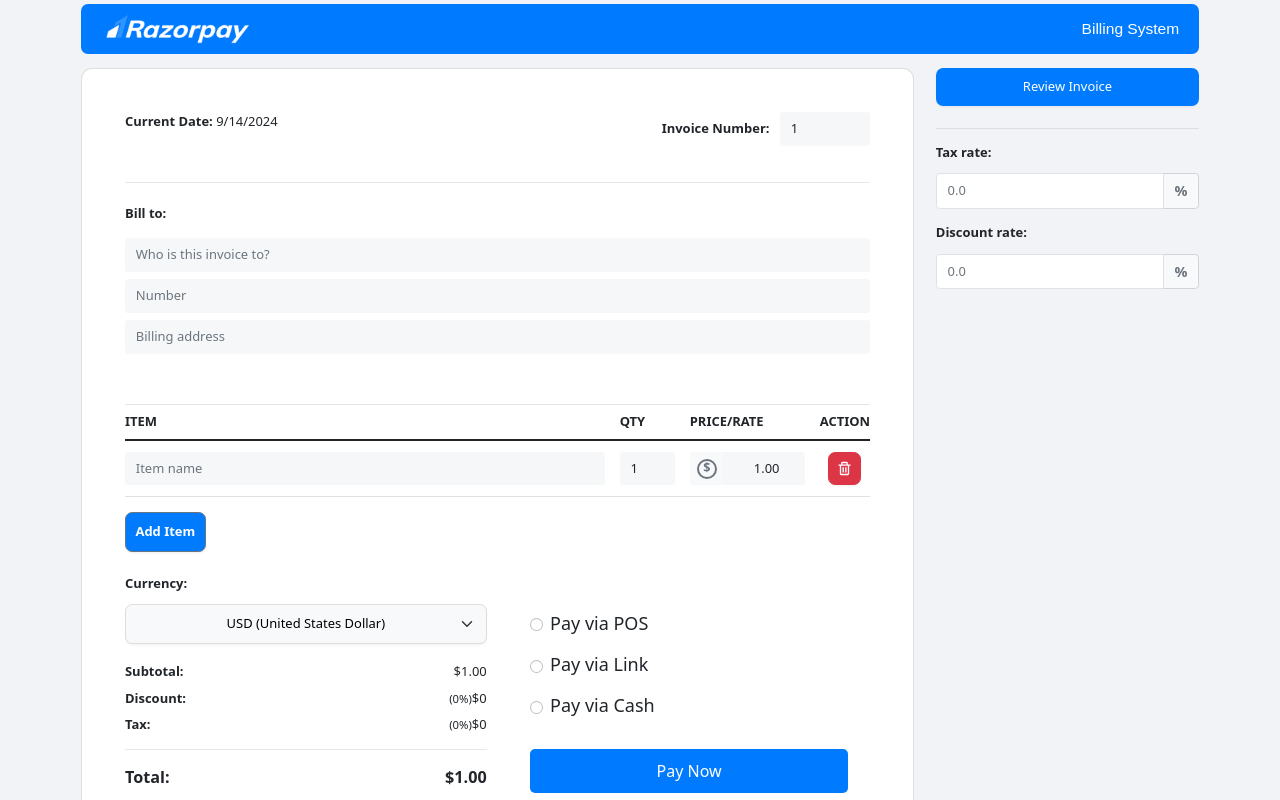
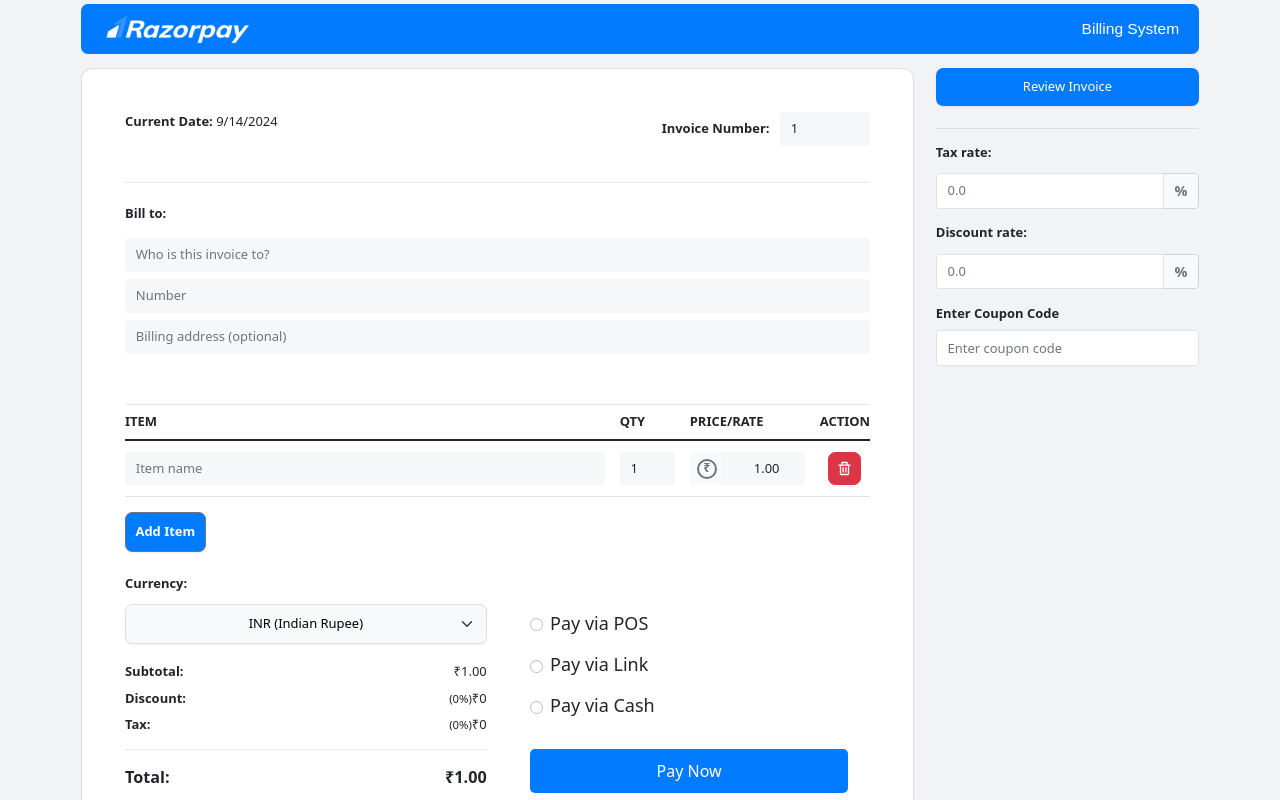
Before and after one commit to shivaay7/RAYZ-THE-BAR, a React (Create React App) app: page / in a window 1280 px wide. Shown: the top 800 px of the page. Built offline with nearby package versions, Linux system fonts and the light colour scheme.

Commit message:
Update InvoiceForm.js

```diff
--- a/src/components/InvoiceForm.js
+++ b/src/components/InvoiceForm.js
@@ -1,46 +1,46 @@
-import React from 'react';
-import 'bootstrap/dist/css/bootstrap.min.css';
-import Row from 'react-bootstrap/Row';
-import Col from 'react-bootstrap/Col';
-import Button from 'react-bootstrap/Button';
-import Form from 'react-bootstrap/Form';
-import Card from 'react-bootstrap/Card';
-import InvoiceItem from './InvoiceItem';
-import InvoiceModal from './InvoiceModal';
-import InputGroup from 'react-bootstrap/InputGroup';
-import PaymentButtons from './options';
-
+import React from "react";
+import "bootstrap/dist/css/bootstrap.min.css";
+import Row from "react-bootstrap/Row";
+import Col from "react-bootstrap/Col";
+import Button from "react-bootstrap/Button";
+import Form from "react-bootstrap/Form";
+import Card from "react-bootstrap/Card";
+import InvoiceItem from "./InvoiceItem";
+import InvoiceModal from "./InvoiceModal";
+import InputGroup from "react-bootstrap/InputGroup";
+import PaymentButtons from "./options";
 
 class InvoiceForm extends React.Component {
   constructor(props) {
     super(props);
     this.state = {
       isOpen: false,
-      currency: '$',
-      currentDate: '',
+      currency: "₹",
+      currentDate: "",
       invoiceNumber: 1,
-      dateOfIssue: '',
-      billTo: '',
-      billToEmail: '',
-      billToAddress: '',
-      billFrom: '',
-      billFromEmail: '',
-      billFromAddress: '',
-      notes: '',
-      total: '0.00',
-      subTotal: '0.00',
-      taxRate: '',
-      taxAmmount: '0.00',
-      discountRate: '',
-      discountAmmount: '0.00'
+      dateOfIssue: "",
+      billTo: "",
+      billToEmail: "",
+      billToAddress: "",
+      billFrom: "",
+      billFromEmail: "",
+      billFromAddress: "",
+      notes: "",
+      total: "0.00",
+      subTotal: "0.00",
+      taxRate: "",
+      taxAmmount: "0.00",
+      discountRate: "",
+      discountAmmount: "0.00",
+      coupon: "",
     };
     this.state.items = [
       {
         id: 0,
-        name: '',
-        price: '1.00',
-        quantity: 1
-      }
+        name: "",
+        price: "1.00",
+        quantity: 1,
+      },
     ];
     this.editField = this.editField.bind(this);
   }
@@ -62,9 +62,9 @@ class InvoiceForm extends React.Component {
     const id = (+new Date() + Math.floor(Math.random() * 999999)).toString(36);
     const newItem = {
       id: id,
-      name: '',
-      price: '1.00',
-      quantity: 1
+      name: "",
+      price: "1.00",
+      quantity: 1,
     };
 
     const updatedItems = [...this.state.items, newItem];
@@ -83,14 +83,20 @@ class InvoiceForm extends React.Component {
     });
 
     this.setState({ subTotal: subTotal.toFixed(2) }, () => {
-      const taxAmount = parseFloat((subTotal * (this.state.taxRate / 100)).toFixed(2));
-      const discountAmount = parseFloat((subTotal * (this.state.discountRate / 100)).toFixed(2));
-      const total = parseFloat(subTotal - discountAmount + taxAmount).toFixed(2);
+      const taxAmount = parseFloat(
+        (subTotal * (this.state.taxRate / 100)).toFixed(2)
+      );
+      const discountAmount = parseFloat(
+        (subTotal * (this.state.discountRate / 100)).toFixed(2)
+      );
+      const total = parseFloat(subTotal - discountAmount + taxAmount).toFixed(
+        2
+      );
 
       this.setState({
         taxAmmount: taxAmount,
         discountAmmount: discountAmount,
-        total: total
+        total: total,
       });
     });
   }
@@ -99,7 +105,7 @@ class InvoiceForm extends React.Component {
     var item = {
       id: evt.target.id,
       name: evt.target.name,
-      value: evt.target.value
+      value: evt.target.value,
     };
     var items = this.state.items.slice();
     var newItems = items.map(function (items) {
@@ -112,13 +118,14 @@ class InvoiceForm extends React.Component {
     });
     this.setState({ items: newItems });
     this.handleCalculateTotal();
-  };
+  }
 
   editField = (event) => {
     this.setState({
-      [event.target.name]: event.target.value
+      [event.target.name]: event.target.value,
+    }, () => {
+      this.handleCalculateTotal(); // Update totals after editing any field
     });
-    this.handleCalculateTotal();
   };
 
   onCurrencyChange = (event) => {
@@ -135,9 +142,9 @@ class InvoiceForm extends React.Component {
 
   render() {
     const buttonStyle = {
-      backgroundColor: '#007bff',
-      color: 'white',
-      border: 'none'
+      backgroundColor: "#007bff",
+      color: "white",
+      border: "none",
     };
 
     return (
@@ -150,72 +157,128 @@ class InvoiceForm extends React.Component {
                   <div className="d-flex flex-column">
                     <div className="mb-2">
                       <span className="fw-bold">Current&nbsp;Date:&nbsp;</span>
-                      <span className="current-date">{new Date().toLocaleDateString()}</span>
+                      <span className="current-date">
+                        {new Date().toLocaleDateString()}
+                      </span>
                     </div>
                   </div>
-
                 </div>
                 <div className="d-flex flex-row align-items-center ">
-                  <span className="fw-bold me-2">Invoice&nbsp;Number:&nbsp;</span>
-                  <Form.Control type="number" value={this.state.invoiceNumber} name={"invoiceNumber"} onChange={(event) => this.editField(event)} min="1" style={{ maxWidth: '90px' }} required="required" className="invoice-input" />
+                  <span className="fw-bold me-2">
+                    Invoice&nbsp;Number:&nbsp;
+                  </span>
+                  <Form.Control
+                    type="number"
+                    value={this.state.invoiceNumber}
+                    name={"invoiceNumber"}
+                    onChange={this.editField}
+                    min="1"
+                    style={{ maxWidth: "90px" }}
+                    required
+                    className="invoice-input"
+                  />
                 </div>
               </div>
               <hr className="my-4" />
               <Row className="mb-5">
                 <Col>
                   <Form.Label className="fw-bold">Bill to:</Form.Label>
-                  <Form.Control placeholder={"Who is this invoice to?"} rows={3} value={this.state.billTo} type="text" name="billTo" className="my-2" onChange={(event) => this.editField(event)} autoComplete="name" required="required" />
-                  <Form.Control placeholder={"Number"} value={this.state.billToNumber} type="number" name="billToNumber" className="my-2" onChange={(event) => this.editField(event)} autoComplete="number" required="required" />
-                  <Form.Control placeholder={"Billing address"} value={this.state.billToAddress} type="text" name="billToAddress" className="my-2" autoComplete="address" onChange={(event) => this.editField(event)} required="required" />
+                  <Form.Control
+                    placeholder={"Who is this invoice to?"}
+                    rows={3}
+                    value={this.state.billTo}
+                    type="text"
+                    name="billTo"
+                    className="my-2"
+                    onChange={this.editField}
+                    autoComplete="name"
+                    required
+                  />
+                  <Form.Control
+                    placeholder={"Number"}
+                    value={this.state.billToNumber}
+                    type="number"
+                    name="billToNumber"
+                    className="my-2"
+                    onChange={this.editField}
+                    autoComplete="number"
+                    required
+                  />
+                  <Form.Control
+                    placeholder={"Billing address (optional)"}
+                    value={this.state.billToAddress || ""}
+                    type="text"
+                    name="billToAddress"
+                    className="my-2"
+                    autoComplete="address"
+                    onChange={this.editField} // Ensure this calls editField
+                  />
                 </Col>
               </Row>
-              <InvoiceItem onItemizedItemEdit={this.onItemizedItemEdit.bind(this)} onRowAdd={this.handleAddEvent.bind(this)} onRowDel={this.handleRowDel.bind(this)} currency={this.state.currency} items={this.state.items} />
+              <InvoiceItem
+                onItemizedItemEdit={this.onItemizedItemEdit.bind(this)}
+                onRowAdd={this.handleAddEvent.bind(this)}
+                onRowDel={this.handleRowDel.bind(this)}
+                currency={"₹"}
+                items={this.state.items}
+              />
 
               <Row className="mt-4 justify-content-end">
                 <Col lg={6}>
                   <Form.Group className="mb-3">
                     <Form.Label className="fw-bold">Currency:</Form.Label>
-                    <Form.Select onChange={this.onCurrencyChange} className="btn btn-light my-1" aria-label="Change Currency">
-                      <option value="$">USD (United States Dollar)</option>
-                      <option value="£">GBP (British Pound Sterling)</option>
+                    <Form.Select
+                      onChange={this.onCurrencyChange}
+                      className="btn btn-light my-1"
+                      aria-label="Change Currency"
+                    >
                       <option value="₹">INR (Indian Rupee)</option>
-                      <option value="¥">JPY (Japanese Yen)</option>
-                      <option value="$">CAD (Canadian Dollar)</option>
-                      <option value="$">AUD (Australian Dollar)</option>
-                      <option value="$">SGD (Singapore Dollar)</option>
-                      <option value="¥">CNY (Chinese Renminbi)</option>
-                      <option value="₿">BTC (Bitcoin)</option>
                     </Form.Select>
                   </Form.Group>
                   <div className="d-flex flex-row align-items-start justify-content-between">
                     <span className="fw-bold">Subtotal:</span>
-                    <span>{this.state.currency}{this.state.subTotal}</span>
+                    <span>
+                      {"₹"}
+                      {this.state.subTotal}
+                    </span>
                   </div>
                   <div className="d-flex flex-row align-items-start justify-content-between mt-2">
                     <span className="fw-bold">Discount:</span>
                     <span>
-                      <span className="small">({this.state.discountRate || 0}%)</span>
-                      {this.state.currency}{this.state.discountAmmount || 0}
+                      <span className="small">
+                        ({this.state.discountRate || 0}%)
+                      </span>
+                      {"₹"}
+                      {this.state.discountAmmount || 0}
                     </span>
                   </div>
                   <div className="d-flex flex-row align-items-start justify-content-between mt-2">
                     <span className="fw-bold">Tax:</span>
                     <span>
-                      <span className="small">({this.state.taxRate || 0}%)</span>
-                      {this.state.currency}{this.state.taxAmmount || 0}
+                      <span className="small">
+                        ({this.state.taxRate || 0}%)
+                      </span>
+                      {"₹"}
+                      {this.state.taxAmmount || 0}
                     </span>
                   </div>
                   <hr />
-                  <div className="d-flex flex-row align-items-start justify-content-between" style={{ fontSize: '1.125rem' }}>
+                  <div
+                    className="d-flex flex-row align-items-start justify-content-between"
+                    style={{ fontSize: "1.125rem" }}
+                  >
                     <span className="fw-bold">Total:</span>
-                    <span className="fw-bold">{this.state.currency}{this.state.total || 0}</span>
+                    <span className="fw-bold">
+                      {"₹"}
+                      {this.state.total || 0}
+                    </span>
                   </div>
                 </Col>
                 <Col lg={6}>
                   <PaymentButtons
                     invoiceNumber={this.state.invoiceNumber}
                     billTo={this.state.billTo}
-                        billToNumber={this.state.billToNumber}
+                    billToEmail={this.state.billToEmail}
                     billToAddress={this.state.billToAddress}
                     items={this.state.items}
                     subTotal={this.state.subTotal}
@@ -229,18 +292,53 @@ class InvoiceForm extends React.Component {
 
               <hr className="my-4" />
               <Form.Label className="fw-bold">Notes:</Form.Label>
-              <Form.Control placeholder="Thank you for doing business with us!" name="notes" value={this.state.notes} onChange={(event) => this.editField(event)} as="textarea" className="my-2" rows={1} />
+              <Form.Control
+                placeholder="Thank you for doing business with us!"
+                name="notes"
+                value={this.state.notes}
+                onChange={this.editField}
+                as="textarea"
+                className="my-2"
+                rows={1}
+              />
             </Card>
           </Col>
           <Col md={4} lg={3}>
             <div className="sticky-top pt-md-3 pt-xl-4">
-              <Button variant="primary" type="submit" className="d-block w-100" style={buttonStyle}>Review Invoice</Button>
+              <Button
+                variant="primary"
+                type="submit"
+                className="d-block w-100"
+                style={buttonStyle}
+              >
+                Review Invoice
+              </Button>
 
-              <InvoiceModal showModal={this.state.isOpen} closeModal={this.closeModal} info={this.state} items={this.state.items} currency={this.state.currency} subTotal={this.state.subTotal} taxAmmount={this.state.taxAmmount} discountAmmount={this.state.discountAmmount} total={this.state.total} />
+              <InvoiceModal
+                showModal={this.state.isOpen}
+                closeModal={this.closeModal}
+                info={this.state}
+                items={this.state.items}
+                currency={this.state.currency}
+                subTotal={this.state.subTotal}
+                taxAmmount={this.state.taxAmmount}
+                discountAmmount={this.state.discountAmmount}
+                total={this.state.total}
+              />
               <Form.Group className="my-3">
                 <Form.Label className="fw-bold">Tax rate:</Form.Label>
                 <InputGroup className="my-1 flex-nowrap">
-                  <Form.Control name="taxRate" type="number" value={this.state.taxRate} onChange={(event) => this.editField(event)} className="bg-white border" placeholder="0.0" min="0.00" step="0.01" max="100.00" />
+                  <Form.Control
+                    name="taxRate"
+                    type="number"
+                    value={this.state.taxRate}
+                    onChange={this.editField}
+                    className="bg-white border"
+                    placeholder="0.0"
+                    min="0.00"
+                    step="0.01"
+                    max="100.00"
+                  />
                   <InputGroup.Text className="bg-light fw-bold text-secondary small">
                     %
                   </InputGroup.Text>
@@ -249,11 +347,32 @@ class InvoiceForm extends React.Component {
               <Form.Group className="my-3">
                 <Form.Label className="fw-bold">Discount rate:</Form.Label>
                 <InputGroup className="my-1 flex-nowrap">
-                  <Form.Control name="discountRate" type="number" value={this.state.discountRate} onChange={(event) => this.editField(event)} className="bg-white border" placeholder="0.0" min="0.00" step="0.01" max="100.00" />
+                  <Form.Control
+                    name="discountRate"
+                    type="number"
+                    value={this.state.discountRate}
+                    onChange={this.editField}
+                    className="bg-white border"
+                    placeholder="0.0"
+                    min="0.00"
+                    step="0.01"
+                    max="100.00"
+                  />
                   <InputGroup.Text className="bg-light fw-bold text-secondary small">
                     %
                   </InputGroup.Text>
                 </InputGroup>
+              </Form.Group>
+              <Form.Group className="my-3">
+                <Form.Label className="fw-bold">Enter Coupon Code</Form.Label>
+                <Form.Control
+                  name="coupon"
+                  type="text"
+                  value={this.state.coupon}
+                  onChange={this.editField}
+                  className="bg-white border"
+                  placeholder="Enter coupon code"
+                />
               </Form.Group>
             </div>
           </Col>
```
Lines whose indentation alone changed are shown as unchanged.
